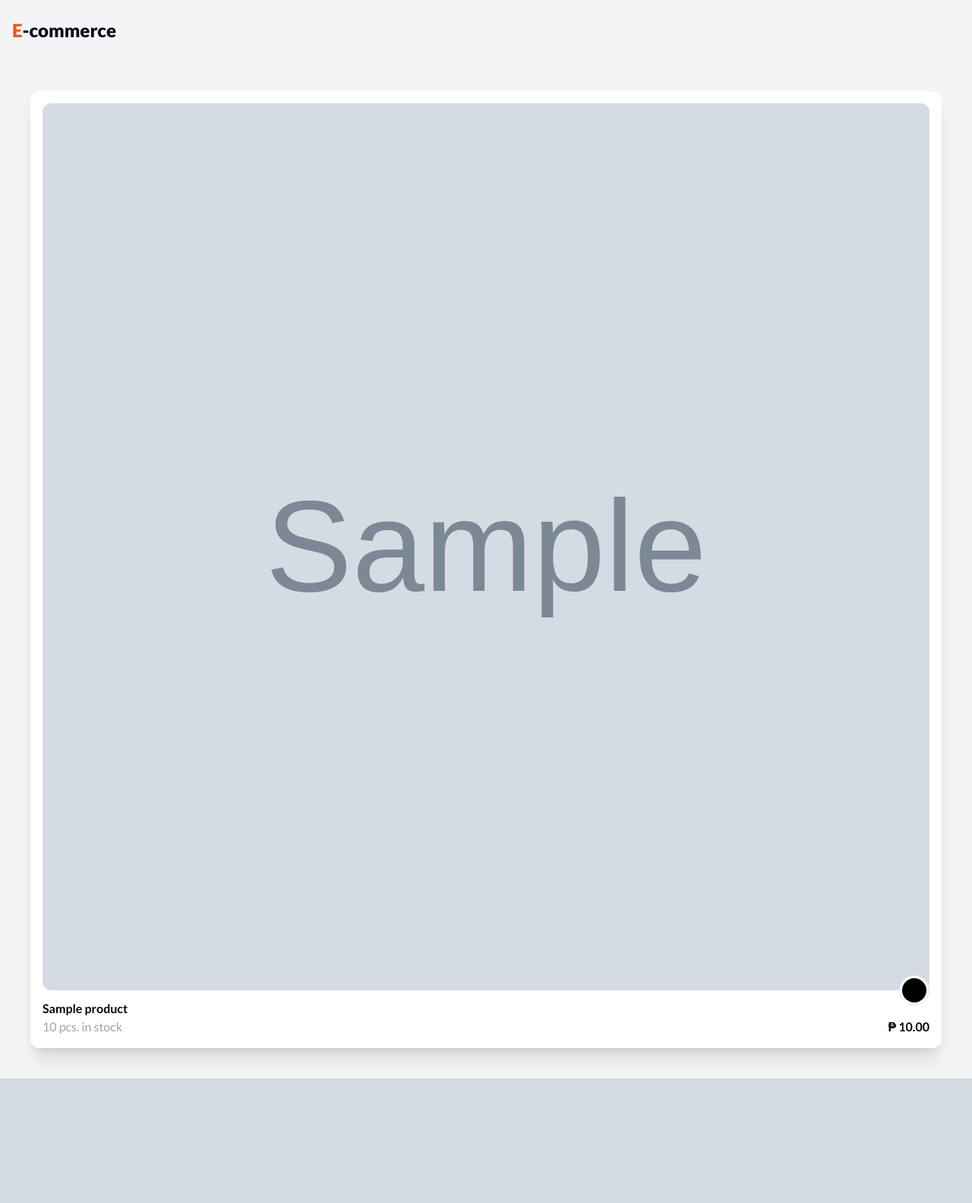
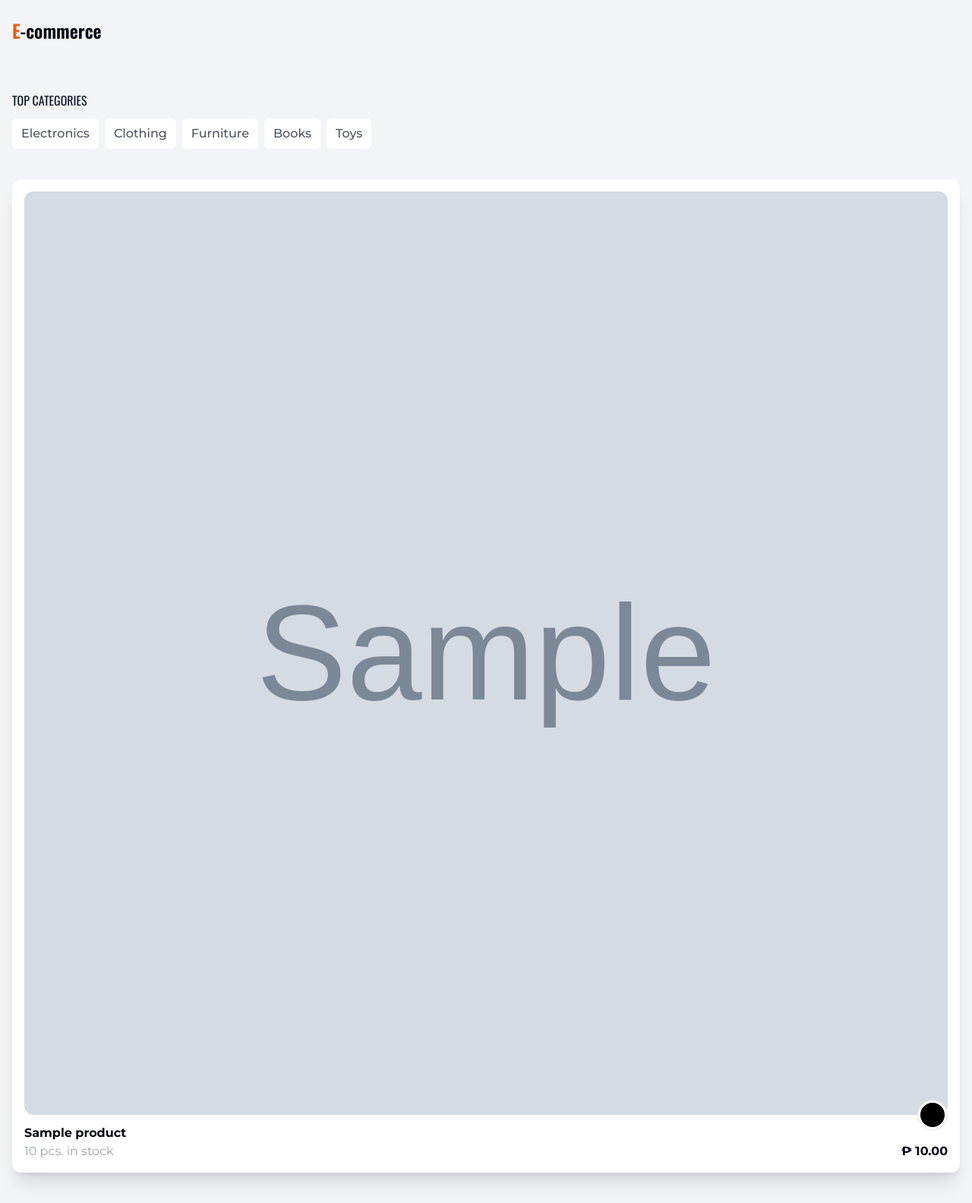
Before and after one commit to oieeaaaa/ecommerce, a Django app: page / in a window 1280 px wide. Shown: the whole page at 76% size. Before the commit the page ends 1420 px from the top, so only its background shows below. Run offline with Django 4.2, Linux system fonts and the light colour scheme; tables that the repository leaves empty hold one stand-in row (values such as "Sample post"); grey boxes marked "Sample" are stand-in pictures; style sheets or scripts are compiled from the project's sources.

Commit message:
category ui setup

```diff
--- a/tailwind.config.js
+++ b/tailwind.config.js
@@ -16,7 +16,8 @@ module.exports = {
       primary: '#f25613',
     },
     fontFamily: {
-      sans: ['Lato', 'sans-serif'],
+      sans: ['Montserrat', 'sans-serif'],
+      oswald: ['Oswald', 'sans-serif'],
     }
   },
 }
--- a/website/templates/website/components/card.html
+++ b/website/templates/website/components/card.html
@@ -17,7 +17,7 @@
               </button>
               <input data-input name="qty"
                 class="w-14 h-8 rounded-full bg-white border text-center font-bold appearance-none px-3 text-sm"
-                type="number">
+                value="0" type="number">
               <button type="button" data-minus class="w-8 h-8 rounded-full bg-white text-red-400 border">
                 <span class="icon-minus text-lg"></span>
               </button>
--- a/website/templates/website/components/cart-card.html
+++ b/website/templates/website/components/cart-card.html
@@ -1,5 +1,5 @@
 <x-cart-card class="rounded-lg bg-white border w-full p-2 grid grid-cols-[auto_1fr_auto] gap-x-4">
-  <a href="{% url 'product_detail' item.product.id %}">
+  <a class="self-start" href="{% url 'product_detail' item.product.id %}">
     <img class="w-24 aspect-square object-cover rounded-lg" src="{{ item.product.image_url }}"
       alt="{{ item.product.name }}">
   </a>
--- a/website/templates/website/layout/base.html
+++ b/website/templates/website/layout/base.html
@@ -7,7 +7,7 @@
         <meta name="viewport" content="width=device-width, initial-scale=1">
         <link rel="preconnect" href="https://fonts.googleapis.com">
         <link rel="preconnect" href="https://fonts.gstatic.com" crossorigin>
-        <link href="https://fonts.googleapis.com/css2?family=Lato:ital,wght@0,100;0,300;0,400;0,700;0,900;1,100;1,300;1,400;1,700;1,900&display=swap"
+        <link href="https://fonts.googleapis.com/css2?family=Montserrat:ital,wght@0,300;0,400;0,500;0,600;0,700;1,300;1,400;1,500;1,600;1,700&family=Oswald:wght@300;400;500;600&display=swap"
               rel="stylesheet">
         <!-- Client files -->
         <link rel="stylesheet" href="{% static 'website/dist/main.css' %}">
--- a/website/templates/website/layout/header.html
+++ b/website/templates/website/layout/header.html
@@ -2,7 +2,8 @@
 
 <header class="flex justify-between items-center">
     <div class="container flex items-center justify-between py-6">
-        <a class="text-2xl text-gray-950 font-black" href="{% url 'home' %}">
+        <a class="text-2xl text-gray-950 font-oswald font-black"
+           href="{% url 'home' %}">
             <span class="text-primary">E</span>-commerce
         </a>
         <a class="text-gray-500 relative" href="{% url 'cart' %}">
--- a/website/templates/website/pages/home.html
+++ b/website/templates/website/pages/home.html
@@ -2,11 +2,23 @@
 
 {% block head %}<title>Home</title>{% endblock %}
 {% block content %}
-    <div class="container p-10 space-y-10">
-        {% for product in products %}
-            <a class="block" href="{% url 'product_detail' product.id %}">
-                {% include "website/components/card.html" with product=product %}
-            </a>
-        {% endfor %}
+    <div class="container py-10">
+        <div class="space-y-3 mb-10">
+            <h1 class="text-gray-900 uppercase font-oswald">Top Categories</h1>
+            <div class="flex flex-wrap gap-x-2 gap-y-2">
+                <button class="text-gray-600 rounded-md px-3 bg-white font-medium h-10">Electronics</button>
+                <button class="text-gray-600 rounded-md px-3 bg-white font-medium h-10">Clothing</button>
+                <button class="text-gray-600 rounded-md px-3 bg-white font-medium h-10">Furniture</button>
+                <button class="text-gray-600 rounded-md px-3 bg-white font-medium h-10">Books</button>
+                <button class="text-gray-600 rounded-md px-3 bg-white font-medium h-10">Toys</button>
+            </div>
+        </div>
+        <div class="space-y-7">
+            {% for product in products %}
+                <a class="block" href="{% url 'product_detail' product.id %}">
+                    {% include "website/components/card.html" with product=product %}
+                </a>
+            {% endfor %}
+        </div>
     </div>
 {% endblock %}
--- a/website/views.py
+++ b/website/views.py
@@ -34,6 +34,14 @@ class CartView(View):
         product_id = request.POST['product_id']
         quantity = request.POST['qty']
         product = get_object_or_404(Product, id=product_id)
+
+        if int(quantity) <= 0:
+            res = render(request, 'website/components/alert.html', {
+                'type': 'danger',
+                'message': 'Quantity must be greater than 0'
+            })
+
+            return res
 
         # check if cart exist
         cart = Cart.objects.filter(product=product).first()
```
